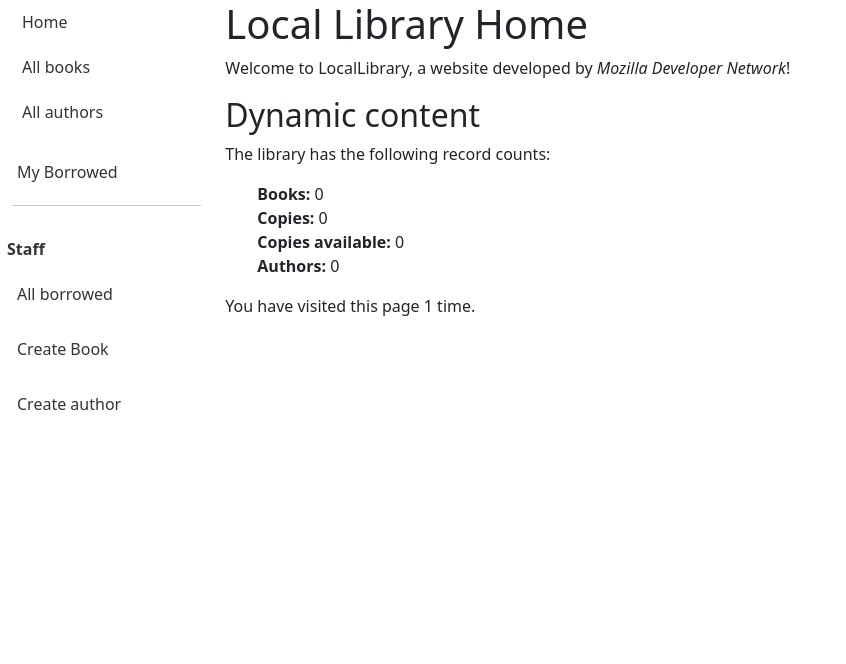
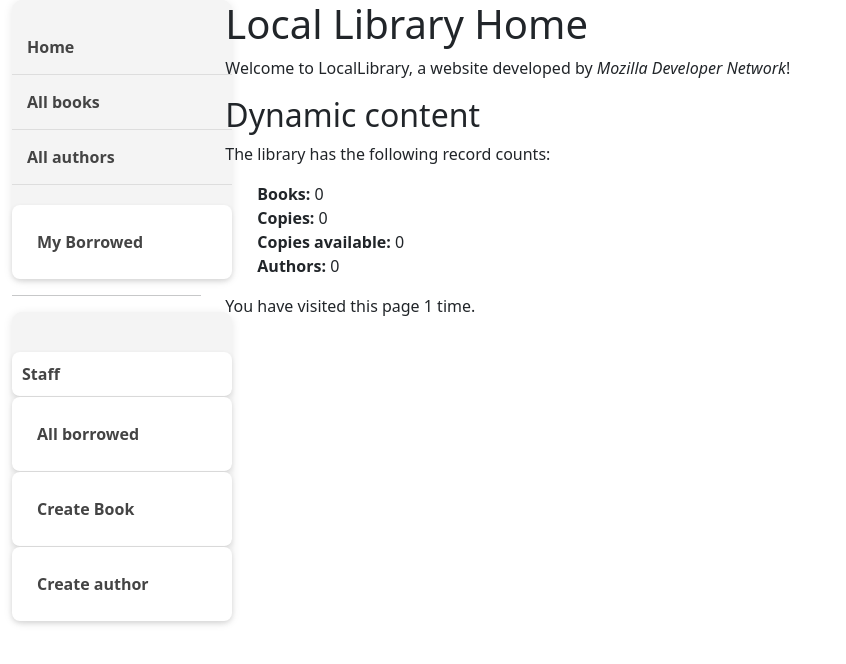
Before and after one commit to syed-tp/django_local_library, a Django app: page /catalog/ in a window 1280 px wide. Shown: the top 664 px of the page, without its empty margins (0-846 px from the left). Run offline with Django 4.2, Linux system fonts and the light colour scheme; the visitor is signed in with stand-in values (Sample User, id 1); data that the repository does not hold is empty.

Commit message:
Feat: ui changes

```diff
--- a/catalog/static/css/styles.css
+++ b/catalog/static/css/styles.css
@@ -1,79 +1,107 @@
-.sidebar-nav {
-    margin-top: 20px;
-    padding: 0;
-    list-style: none;
-  }
+/* General reset and smooth scrolling */
+* {
+  margin: 0;
+  padding: 0;
+  box-sizing: border-box;
+  scroll-behavior: smooth;
+}
 
-  #logout-form {
-    display: inline;
-  }
-  #logout-form button {
-    padding: 0;
-    margin: 0;
-  }
-
-/* static/css/styles.css */
+/* Sidebar Navigation */
 .sidebar-nav {
   list-style-type: none; /* Remove bullet points */
-  padding: 0; /* Remove padding */
-  margin: 0; /* Remove margin */
-  width: 200px; /* Fixed width for the sidebar */
-  position: relative; /* Allow absolute positioning of child elements */
+  padding: 20px 0; /* Add padding for better spacing */
+  margin: 0;
+  width: 220px; /* Slightly wider for a modern look */
+  background-color: #f4f4f4; /* Soft background for the sidebar */
+  border-radius: 10px; /* Rounded corners */
+  box-shadow: 0 2px 10px rgba(0, 0, 0, 0.1); /* Subtle shadow for depth */
 }
 
 .sidebar-nav li {
-  border-bottom: 1px solid #ffffff; /* Light gray border between items */
+  border-bottom: 1px solid #ddd; /* Softer border color */
+  transition: transform 0.2s ease; /* Smooth hover effect */
 }
 
 .sidebar-nav li:last-child {
   border-bottom: none; /* Remove border from the last item */
 }
 
+.sidebar-nav li:hover {
+  transform: translateX(10px); /* Slightly move item to the right on hover */
+}
+
 .sidebar-nav li a {
   display: block;
-  color: #333; /* Dark text color */
+  color: #444; /* Slightly lighter text color */
   text-align: left;
-  padding: 10px; /* Slim padding */
-  text-decoration: none; /* Remove underline */
-  font-weight: 500; /* Slightly bold text */
-  transition: background-color 0.1s ease; /* Smooth transition for hover effect */
+  padding: 15px; /* Increase padding for more breathing space */
+  text-decoration: none;
+  font-weight: 600; /* Bolder text */
+  transition: background-color 0.3s ease, color 0.3s ease; /* Smoother transition for hover */
 }
 
 .sidebar-nav li a:hover {
-  background-color: #008080; /* Teal blue background on hover */
-  color: white; /* White text color on hover */
-  font-weight: 800;
-  text-align: right;
+  background-color: #00796b; /* Richer teal on hover */
+  color: #ffffff; /* White text on hover */
+  font-weight: 700; /* Increase font-weight on hover */
+  text-align: center; /* Center text on hover for a unique effect */
 }
 
-/* User info styling */
+/* User Info Styling */
 .user-info {
-  position: relative; /* Position it relative to the sidebar-nav */
-  top: 10px; /* Adjust as needed */
-  right: 10px; /* Adjust as needed */
-  color: #333; /* Dark text color */
-  font-weight: bold; /* Bold text */
-  padding: 5px; /* Optional padding */
-
+  position: relative;
+  top: 20px; /* More space above the user info */
+  padding: 10px; /* Padding for a more defined area */
+  background-color: #ffffff; /* White background for contrast */
+  border-radius: 8px; /* Rounded corners */
+  box-shadow: 0 2px 5px rgba(0, 0, 0, 0.1); /* Light shadow */
+  color: #444; /* Match text color with sidebar */
+  font-weight: bold;
 }
 
 .user-info a {
-  color: #008080; /* Blue color for links */
-  text-decoration: none; /* Remove underline */
+  color: #00796b; /* Match link color with sidebar hover */
+  text-decoration: none;
+  transition: color 0.3s ease, transform 0.3s ease; /* Smooth transitions */
+}
+
+.user-info a:hover {
+  color: #004d40; /* Darker shade on hover */
+  transform: scale(1.1); /* Slightly enlarge on hover */
 }
 
 .user-info button {
-  background: none; /* Remove default button background */
-  border: none; /* Remove default button border */
-  color: #008080; /* Blue color */
-  cursor: pointer; /* Pointer cursor for button */
-  padding: 0; /* Remove button padding */
-  font: inherit; /* Inherit font styles from parent */
-  text-decoration: none; /* Underline text */
-  transition: color 0.3s ease; /* Smooth transition for hover effect */
+  background: none;
+  border: none;
+  color: #00796b;
+  cursor: pointer;
+  padding: 0;
+  font: inherit;
+  text-decoration: none;
+  transition: color 0.3s ease, transform 0.3s ease; /* Smooth transitions */
 }
 
 .user-info button:hover {
-  font-size : 20px;
-  color: #0573ea; /* Darker blue on hover */
+  font-size: 18px; /* Slightly enlarge text on hover */
+  color: #004d40; /* Darker shade on hover */
+  transform: scale(1.1); /* Slightly enlarge button on hover */
 }
+
+/* Logout Form */
+#logout-form {
+  display: inline;
+}
+
+#logout-form button {
+  padding: 5px 10px; /* Add some padding for better click area */
+  background-color: #00796b; /* Match button with sidebar hover */
+  color: #ffffff; /* White text */
+  border: none; /* Remove border */
+  border-radius: 5px; /* Rounded corners for modern look */
+  cursor: pointer;
+  transition: background-color 0.3s ease; /* Smooth transition for background color */
+}
+
+#logout-form button:hover {
+  background-color: #004d40; /* Darker shade on hover */
+}
```
